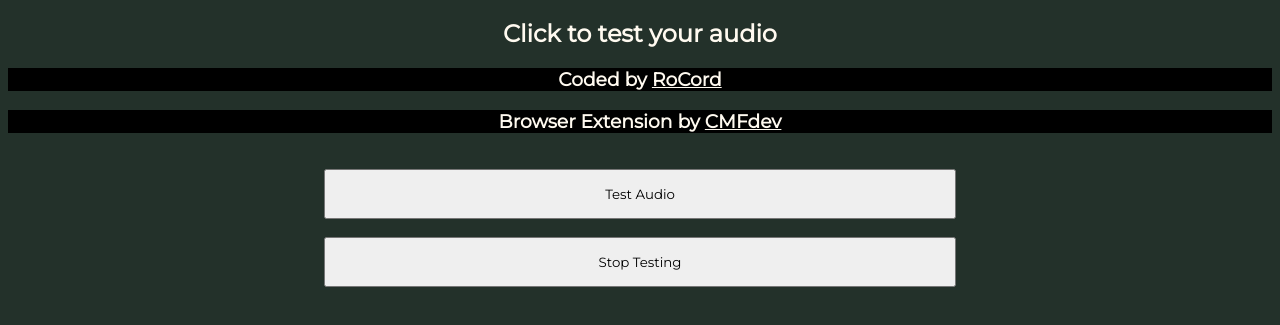
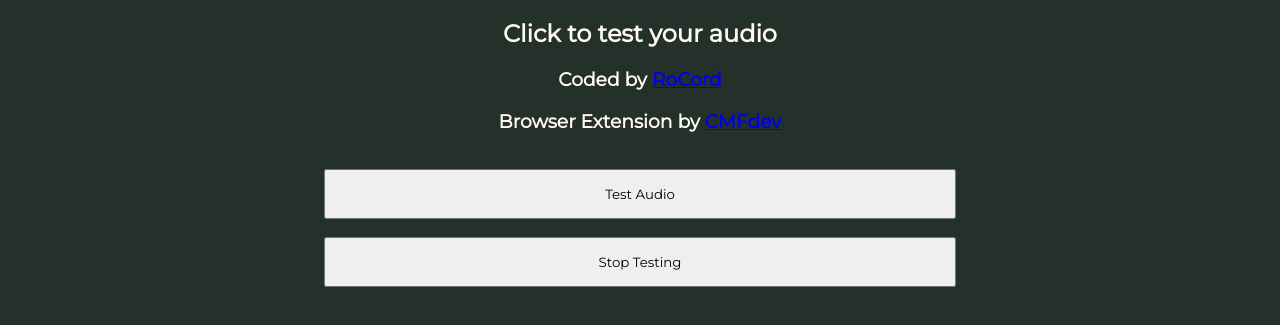
Before and after one commit to CMFdev-1/speakertestectension, a plain HTML site: page index.html in a window 1280 px wide. Shown: the part 63-388 px from the top of the page. Drawn offline with Linux system fonts and the light colour scheme.

Commit message:
Update index.html

```diff
--- a/index.html
+++ b/index.html
@@ -18,10 +18,6 @@ body {
     color: floralwhite;
     font-family: "Montserrat", bold;
 }
-    h3 {
-        background-color: #000000;
-        color: #FFFFFF;
-        font-family: Arial, Helvetica, sans-serif;
     }
 .links {
     color: floralwhite;
```
